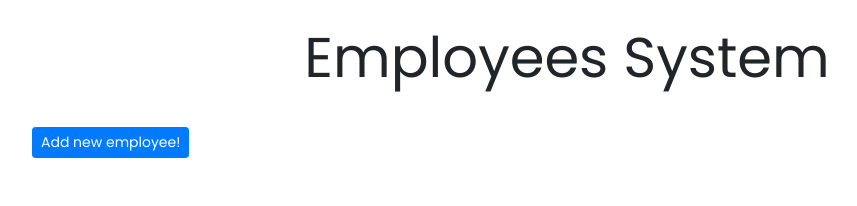
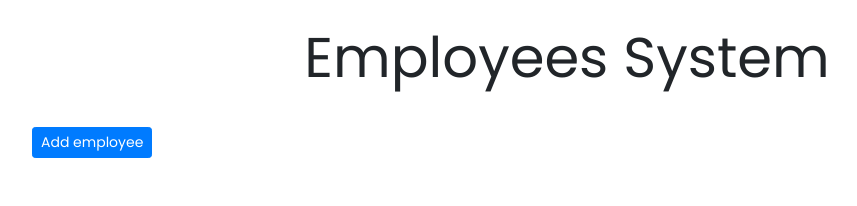
Before and after one commit to andresmarcelo99/emp-system, a React (Create React App) app in the folder client/: page / in a window 1280 px wide. Shown: the top 206 px of the page, without its empty margins (73-930 px from the left). Built offline with nearby package versions, Linux system fonts and the light colour scheme; no server answers; a web font is replaced by a local one.

Commit message:
testing heroku

```diff
--- a/client/src/components/AddEmp.js
+++ b/client/src/components/AddEmp.js
@@ -53,7 +53,7 @@ export default class AddEmp extends Component {
           <Card style={{ border: "none" }}>
             <Card.Header style={{ background: "transparent" }}>
               <this.CustomToggle as={Button} variant="link" eventKey="0">
-                Add new employee!
+                Add employee
               </this.CustomToggle>
             </Card.Header>
             <Accordion.Collapse eventKey="0">
```
